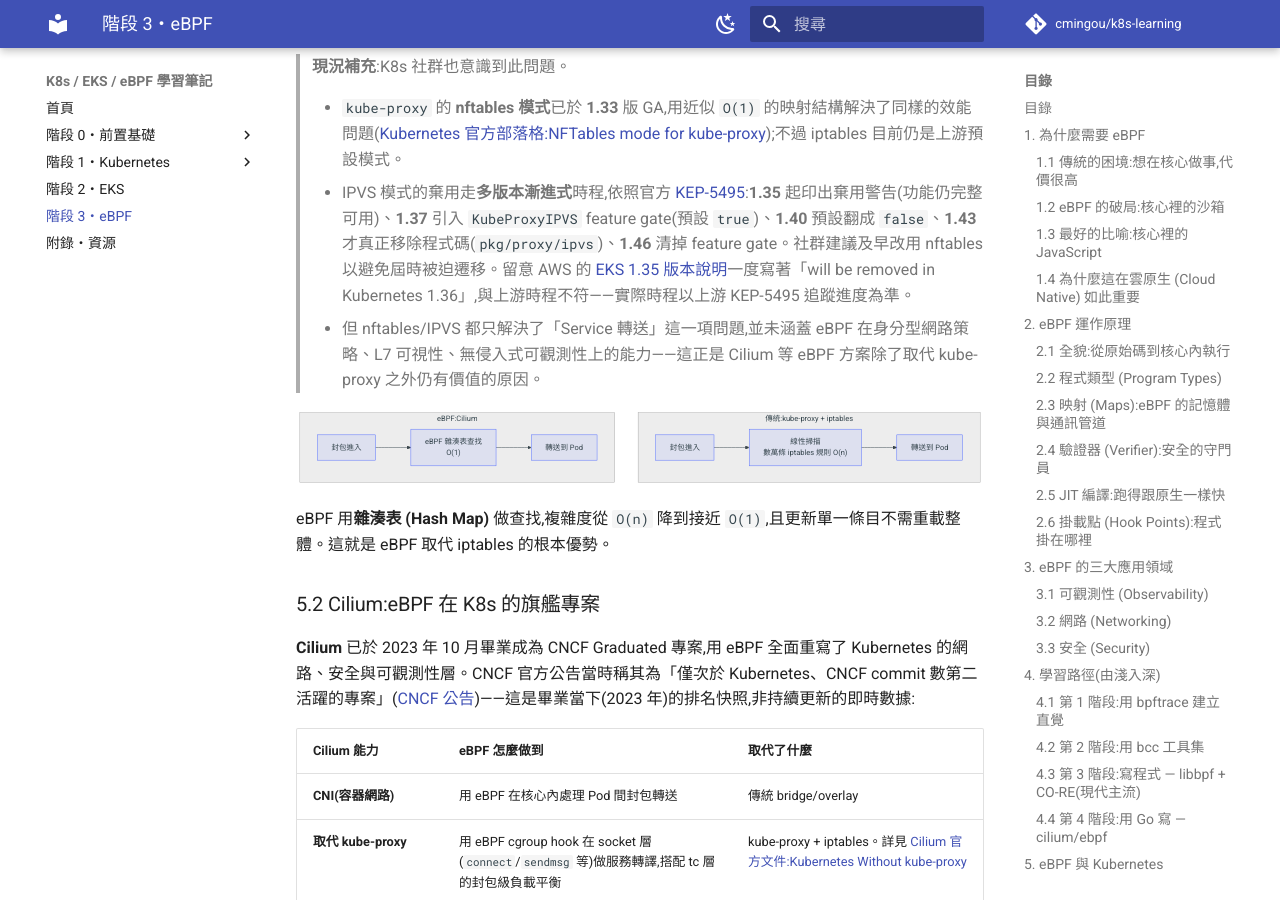
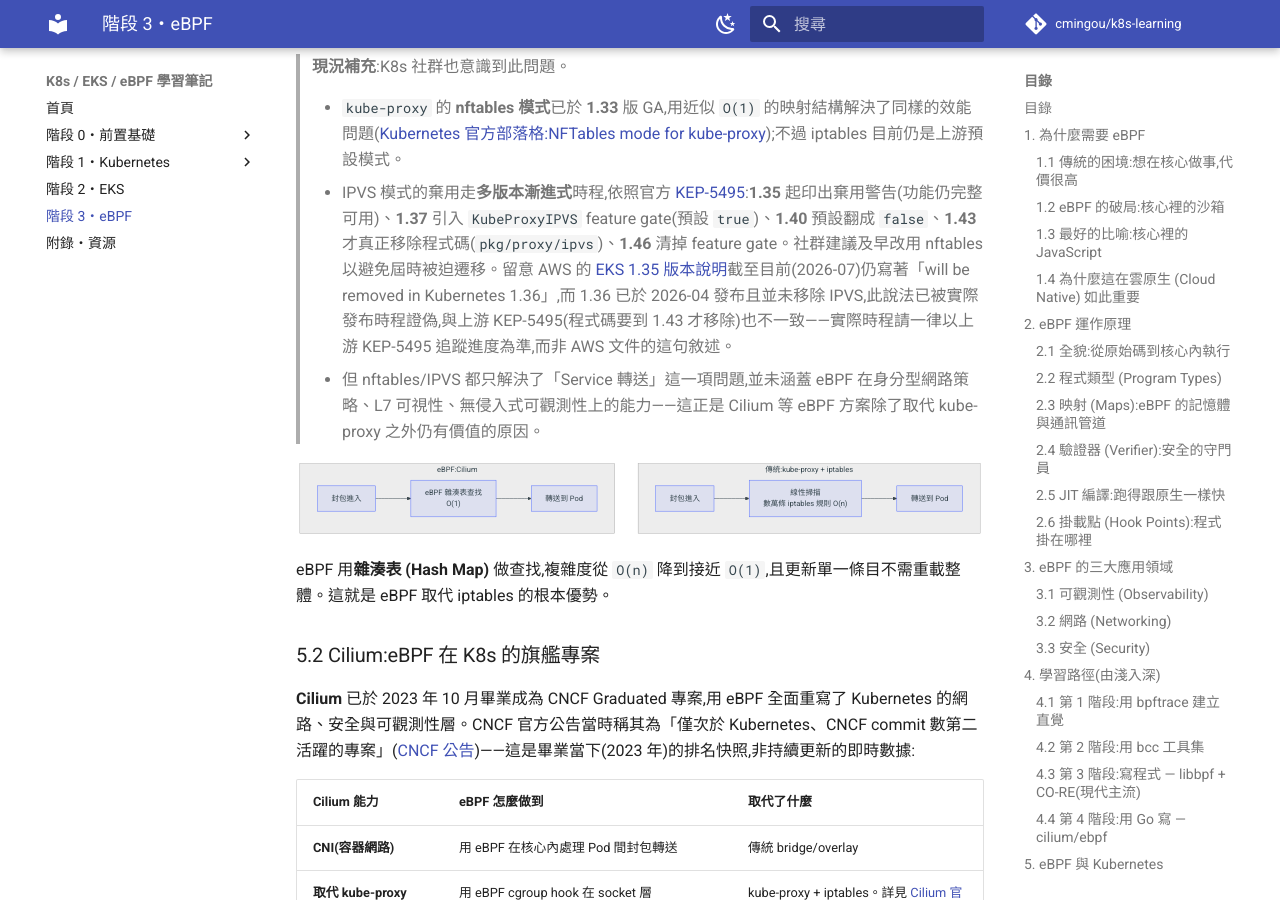
Before and after one commit to cmingou/k8s-learning, an MkDocs documentation site: the page built from docs/03-ebpf/README.md, in a window 1280 px wide and 900 px high, scrolled down 13255 px. Built offline with MkDocs 1.6.1 and Material for MkDocs 9.7.7, drawn with Linux system fonts in a browser that asks for light colours; comment, search, counter and statistics services are not loaded.

Commit message:
查證修正:PSS 文件錨點失效、Helm v4 版本現況缺漏、eBPF 章節 AWS IPVS 說法時效性
- 07-security-context.md: Pod Security Standards 官方文件錨點 #policy-overview
  已不存在,現行頁面對應錨點為 #profile-details(已重新抓取頁面確認)
- 08-helm-debug-observability.md: 補充 Helm v4.0.0 已於 2025-11-12 GA、目前主線為
  v4.2.3、v3.21.3 平行維護修補版的現況說明,並確認本章指令在兩版行為一致
- 03-ebpf/README.md: AWS EKS 1.35 文件關於 IPVS 於 1.36 移除的說法並非「一度」如此,
  而是截至查證當下仍是現行文字,且已被 1.36 實際發布(未移除 IPVS)證偽,調整敘述用詞

以上三點皆由背景 agent 分別對 K8s/EKS/eBPF 章節做官方文件即時查證後發現並回頭
以 WebFetch 再次獨立確認來源

Co-Authored-By: Claude Sonnet 5 <noreply@anthropic.com>
Claude-Session: https://claude.ai/code/session_01LvHiWgHNeah2pWwwXzAANF

````diff
--- a/docs/03-ebpf/README.md
+++ b/docs/03-ebpf/README.md
@@ -440,7 +440,7 @@ func main() {
 > **現況補充**:K8s 社群也意識到此問題。
 >
 > - `kube-proxy` 的 **nftables 模式**已於 **1.33** 版 GA,用近似 `O(1)` 的映射結構解決了同樣的效能問題([Kubernetes 官方部落格:NFTables mode for kube-proxy](https://kubernetes.io/blog/2025/02/28/nftables-kube-proxy/));不過 iptables 目前仍是上游預設模式。
-> - IPVS 模式的棄用走**多版本漸進式**時程,依照官方 [KEP-5495](https://github.com/kubernetes/enhancements/tree/master/keps/sig-network/5495-deprecate-ipvs-mode-in-kube-proxy):**1.35** 起印出棄用警告(功能仍完整可用)、**1.37** 引入 `KubeProxyIPVS` feature gate(預設 `true`)、**1.40** 預設翻成 `false`、**1.43** 才真正移除程式碼(`pkg/proxy/ipvs`)、**1.46** 清掉 feature gate。社群建議及早改用 nftables 以避免屆時被迫遷移。留意 AWS 的 [EKS 1.35 版本說明](https://docs.aws.amazon.com/eks/latest/userguide/kubernetes-versions-standard.html#kubernetes-1-35)一度寫著「will be removed in Kubernetes 1.36」,與上游時程不符——實際時程以上游 KEP-5495 追蹤進度為準。
+> - IPVS 模式的棄用走**多版本漸進式**時程,依照官方 [KEP-5495](https://github.com/kubernetes/enhancements/tree/master/keps/sig-network/5495-deprecate-ipvs-mode-in-kube-proxy):**1.35** 起印出棄用警告(功能仍完整可用)、**1.37** 引入 `KubeProxyIPVS` feature gate(預設 `true`)、**1.40** 預設翻成 `false`、**1.43** 才真正移除程式碼(`pkg/proxy/ipvs`)、**1.46** 清掉 feature gate。社群建議及早改用 nftables 以避免屆時被迫遷移。留意 AWS 的 [EKS 1.35 版本說明](https://docs.aws.amazon.com/eks/latest/userguide/kubernetes-versions-standard.html#kubernetes-1-35)截至目前(2026-07)仍寫著「will be removed in Kubernetes 1.36」,而 1.36 已於 2026-04 發布且並未移除 IPVS,此說法已被實際發布時程證偽,與上游 KEP-5495(程式碼要到 1.43 才移除)也不一致——實際時程請一律以上游 KEP-5495 追蹤進度為準,而非 AWS 文件的這句敘述。
 > - 但 nftables/IPVS 都只解決了「Service 轉送」這一項問題,並未涵蓋 eBPF 在身分型網路策略、L7 可視性、無侵入式可觀測性上的能力——這正是 Cilium 等 eBPF 方案除了取代 kube-proxy 之外仍有價值的原因。
 
 ```mermaid
````
Also changed, not shown: docs/01-kubernetes/07-security-context.md (+1 -1 lines), docs/01-kubernetes/08-helm-debug-observability.md (+2 -0 lines).
